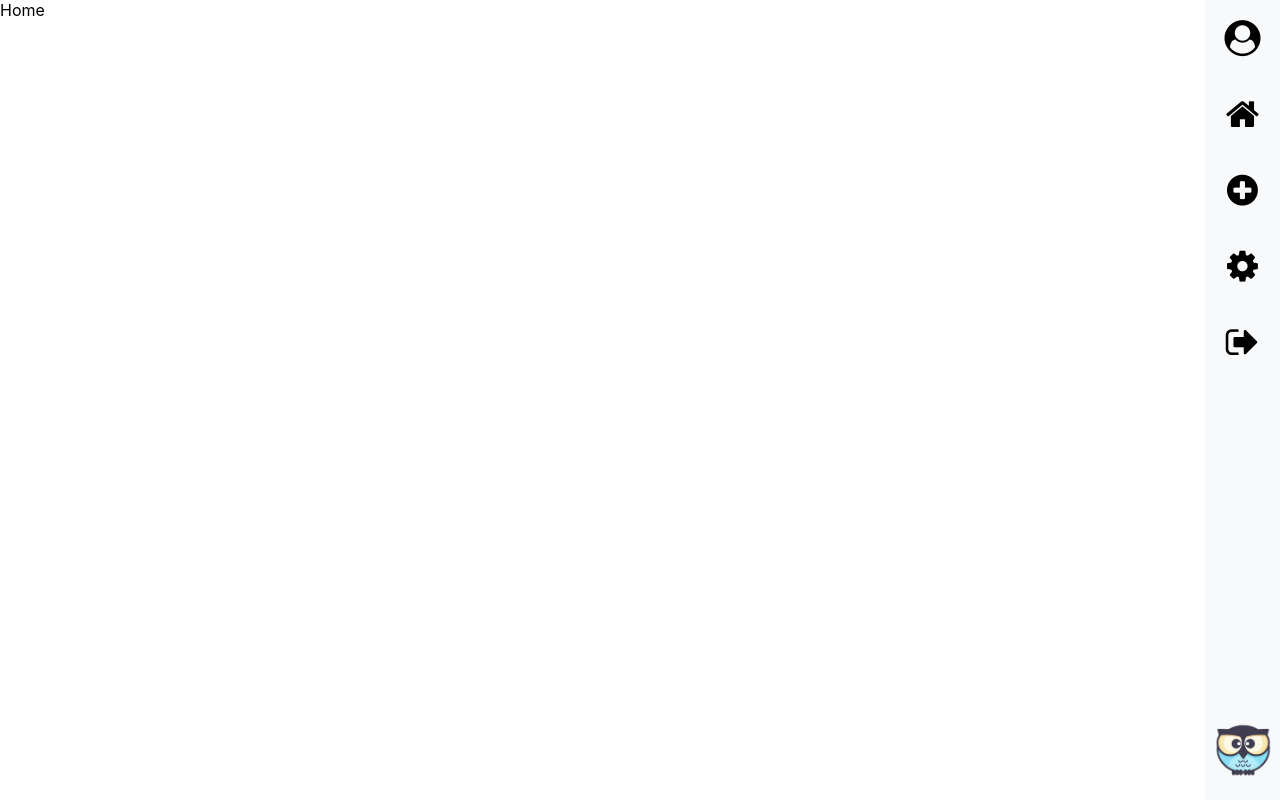
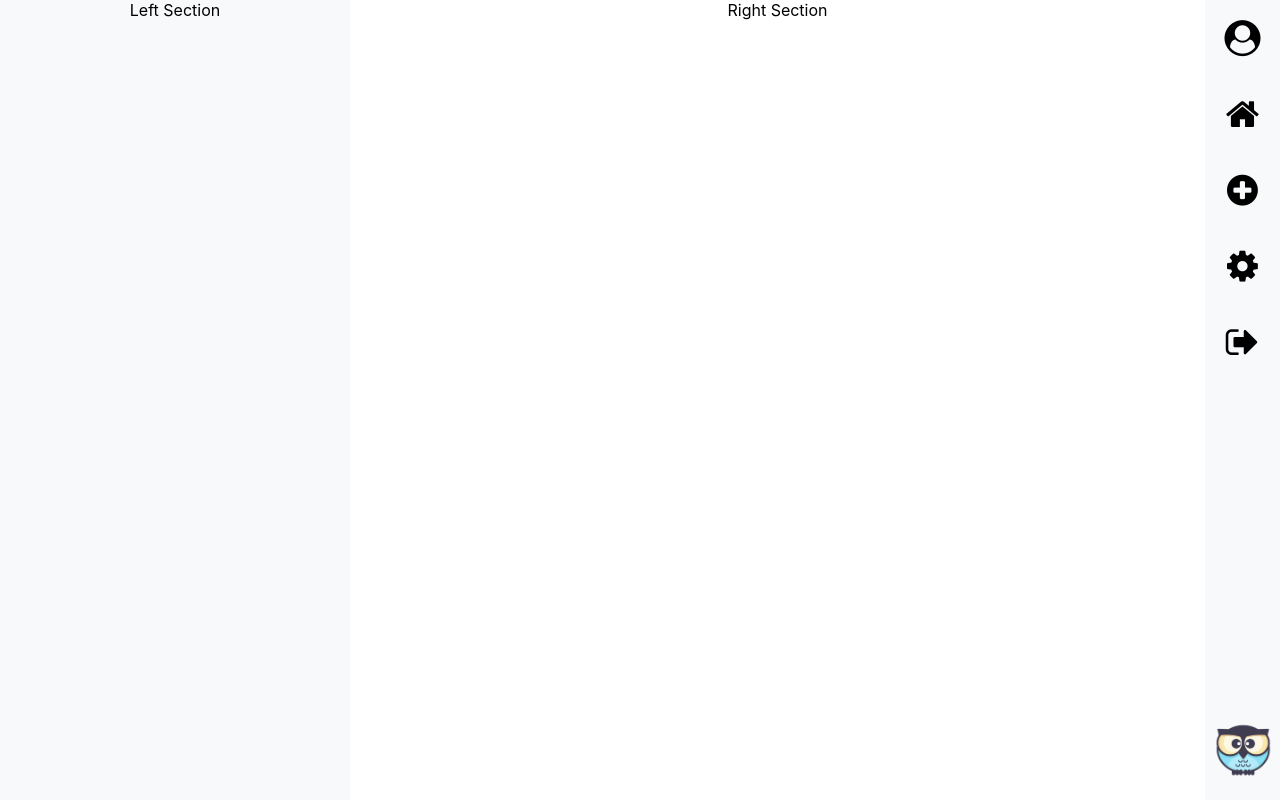
Before and after one commit to nourbalaha/social-eyes, a React (Create React App) app: page / in a window 1280 px wide. Built offline with nearby package versions, Linux system fonts and the light colour scheme.

Commit message:
added left and right sections and styles to home component

```diff
--- a/src/pages/Home/Home.page.jsx
+++ b/src/pages/Home/Home.page.jsx
@@ -1,9 +1,19 @@
 import React from 'react'
+
+import './Home.style.scss'
 
 function Home() {
     return (
-        <div>
-            Home
+        <div className="home-page">
+            <div className="home-page-left">
+                <div className="home-page-left-container">
+                    Left Section
+                </div>
+            </div>
+
+            <div className="home-page-right">
+                Right Section
+            </div>
         </div>
     )
 }
--- a/src/pages/Home/Home.style.scss
+++ b/src/pages/Home/Home.style.scss
@@ -0,0 +1,32 @@
+.home-page{
+    background-color: #FFFFFF;
+    display: flex;
+    justify-content: center;
+    align-items: flex-start;
+
+    .home-page-right{
+        display: flex;
+        flex-direction: column;
+        justify-content: center;
+        align-items: center;
+        margin-left: 350px;
+    }
+    .home-page-left{
+        position: fixed;
+        left: 0;
+        width: 350px;
+        height: 100vh;
+        background-color: #F8F9FA;
+        display: flex;
+        flex-direction: column;
+        justify-content: flex-start;
+        align-items: center;
+        .home-page-left-container{
+            display: flex;
+            flex-direction: column;
+            justify-content: center;
+            align-items: center;
+            padding: 0 25px;
+        }
+    }
+  }
```
